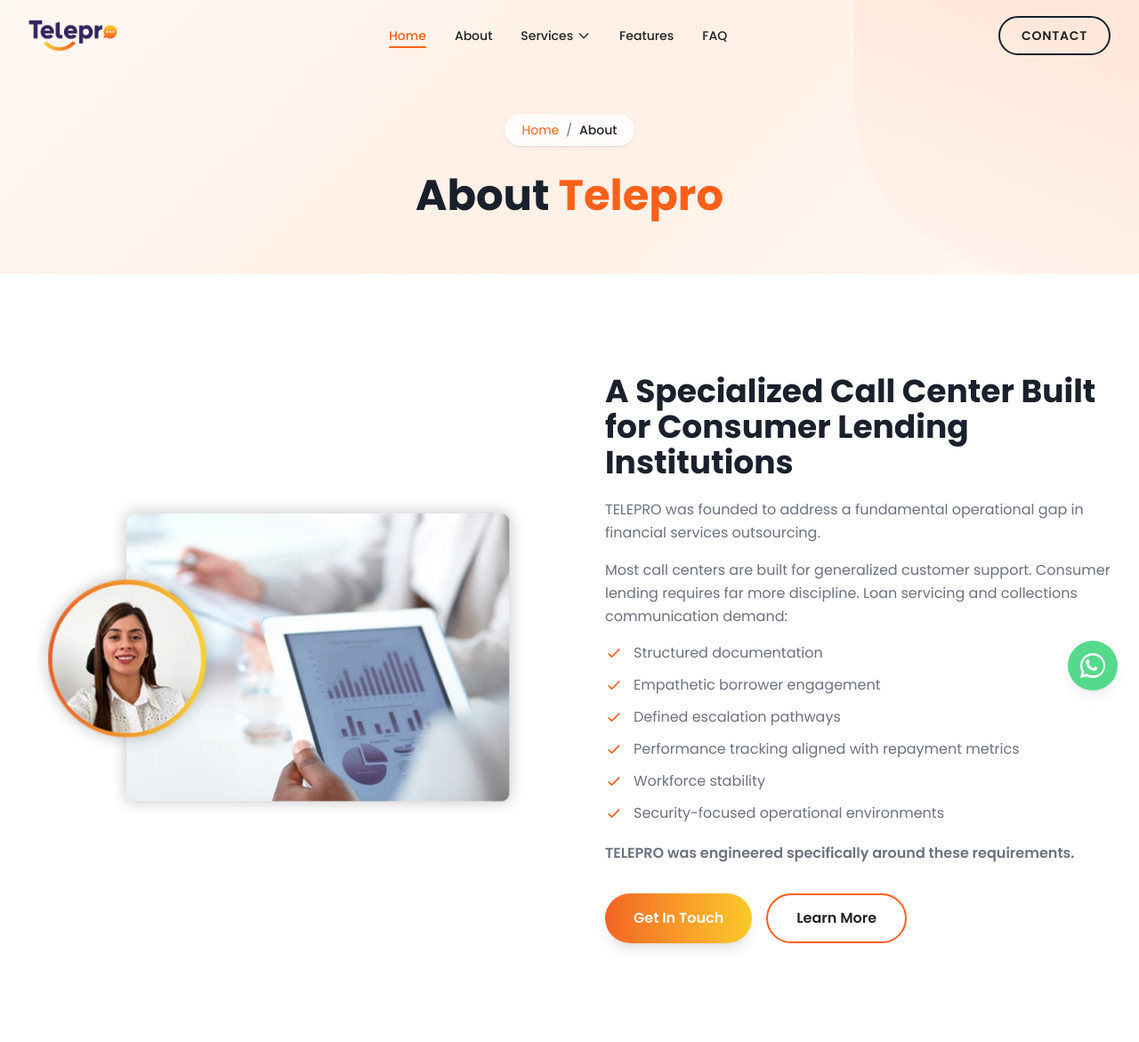
After one commit to NairoGuerrero/TelePro, a Django app: page /about/ in a window 1280 px wide. The commit adds this page. Shown: the top 1171 px of the page at 89% size. Run offline with Django 5.2, Linux system fonts and the light colour scheme; style sheets or scripts are compiled from the project's sources.

Commit message:
feat: add internal pages (about, faq, contact, services, features) with reusable components and URL routing

```diff
--- a/landingPage/urls.py
+++ b/landingPage/urls.py
@@ -5,4 +5,11 @@ app_name = 'landing'
 
 urlpatterns = [
     path('', views.index, name='index'),
+    path('about/', views.about, name='about'),
+    path('services/', views.services, name='services'),
+    path('features/', views.features, name='features'),
+    path('faq/', views.faq, name='faq'),
+    path('contact/', views.contact, name='contact'),
+    path('privacy/', views.privacy, name='privacy'),
+    path('sitemap/', views.sitemap_view, name='sitemap'),
 ]
--- a/landingPage/views.py
+++ b/landingPage/views.py
@@ -3,3 +3,31 @@ from django.shortcuts import render
 
 def index(request):
     return render(request, 'landingPage/index.html')
+
+
+def about(request):
+    return render(request, 'landingPage/about.html')
+
+
+def services(request):
+    return render(request, 'landingPage/services.html')
+
+
+def features(request):
+    return render(request, 'landingPage/features.html')
+
+
+def faq(request):
+    return render(request, 'landingPage/faq.html')
+
+
+def contact(request):
+    return render(request, 'landingPage/contact.html')
+
+
+def privacy(request):
+    return render(request, 'landingPage/privacy.html')
+
+
+def sitemap_view(request):
+    return render(request, 'landingPage/sitemap.html')
--- /dev/null
+++ b/templates/components/cta_section.html
@@ -0,0 +1,22 @@
+<!-- Reusable CTA section -->
+<section class="py-20 lg:py-28">
+    <div class="container mx-auto px-4 sm:px-6 lg:px-8">
+        <div class="relative overflow-hidden rounded-3xl p-10 sm:p-16 text-center" style="background: linear-gradient(-150deg, #f26325 7.64%, #faca2b 120.07%);">
+            <div class="absolute top-0 left-0 w-full h-full opacity-10">
+                <div class="absolute top-10 left-10 w-40 h-40 bg-white rounded-full blur-3xl"></div>
+                <div class="absolute bottom-10 right-10 w-60 h-60 bg-white rounded-full blur-3xl"></div>
+            </div>
+            <div data-aos="zoom-in" class="relative z-10 max-w-3xl mx-auto">
+                <h2 class="text-3xl sm:text-4xl lg:text-5xl font-bold text-white">
+                    {{ cta_title|default:"Get Started with Telepro Today!" }}
+                </h2>
+                <p class="mt-6 text-white/90 text-lg leading-relaxed">
+                    {{ cta_text|default:"We are committed to delivering high-quality, customized solutions that drive efficiency, customer satisfaction, and business growth. Partner with Telepro and take your customer service and back-office operations to the next level! Contact us today to discuss your outsourcing needs and learn how we can help your business thrive." }}
+                </p>
+                <a href="{% url 'landing:contact' %}" class="inline-flex items-center mt-8 px-10 py-4 bg-white text-primary-dark font-bold rounded-full shadow-lg hover:shadow-xl hover:scale-105 transition-all duration-300">
+                    Contact Us
+                </a>
+            </div>
+        </div>
+    </div>
+</section>
--- a/templates/components/navbar.html
+++ b/templates/components/navbar.html
@@ -11,11 +11,11 @@
             <!-- Desktop Menu -->
             <div class="hidden lg:flex items-center space-x-8">
                 <a href="{% url 'landing:index' %}" class="nav-link-custom active">Home</a>
-                <a href="#about" class="nav-link-custom">About</a>
+                <a href="{% url 'landing:about' %}" class="nav-link-custom">About</a>
 
                 <!-- Services Dropdown -->
                 <div class="relative group">
-                    <a href="#services" class="nav-link-custom inline-flex items-center">
+                    <a href="{% url 'landing:services'%}" class="nav-link-custom inline-flex items-center">
                         Services
                         <svg class="ml-1 w-4 h-4 transition-transform duration-200 group-hover:rotate-180" fill="none" stroke="currentColor" viewBox="0 0 24 24">
                             <path stroke-linecap="round" stroke-linejoin="round" stroke-width="2" d="M19 9l-7 7-7-7"/>
@@ -47,13 +47,13 @@
                     </div>
                 </div>
 
-                <a href="#features" class="nav-link-custom">Features</a>
-                <a href="#faq" class="nav-link-custom">FAQ</a>
+                <a href="{% url 'landing:features'%}" class="nav-link-custom">Features</a>
+                <a href="{% url 'landing:faq'%}" class="nav-link-custom">FAQ</a>
             </div>
 
             <!-- Contact Button (Desktop) -->
             <div class="hidden lg:block">
-                <a href="#contact" class="inline-flex items-center px-6 py-2.5 border-2 border-dark rounded-full text-sm font-semibold uppercase tracking-wider hover:bg-dark hover:text-white transition-all duration-300">
+                <a href="{% url 'landing:contact'%}" class="inline-flex items-center px-6 py-2.5 border-2 border-dark rounded-full text-sm font-semibold uppercase tracking-wider hover:bg-dark hover:text-white transition-all duration-300">
                     Contact
                 </a>
             </div>
--- /dev/null
+++ b/templates/components/page_hero.html
@@ -0,0 +1,16 @@
+<!-- Reusable page hero with breadcrumb -->
+<section class="relative pt-32 pb-16 overflow-hidden" style="background: linear-gradient(135deg, #FFF8F3 0%, #FFF0E6 50%, #FFF8F3 100%);">
+    <div class="absolute top-0 right-0 w-1/4 h-full bg-gradient-to-bl from-primary/10 to-transparent rounded-bl-[200px]"></div>
+    <div class="container mx-auto px-4 sm:px-6 lg:px-8 relative z-10">
+        <div class="text-center">
+            <nav class="inline-flex items-center gap-2 bg-white/80 backdrop-blur-sm rounded-full px-5 py-2 text-sm shadow-sm">
+                <a href="{% url 'landing:index' %}" class="text-primary hover:text-primary-dark transition-colors">Home</a>
+                <span class="text-text-secondary">/</span>
+                <span class="text-text-primary font-medium">{{ page_title }}</span>
+            </nav>
+            <h1 class="mt-8 text-4xl sm:text-5xl font-bold text-dark" data-aos="fade-up">
+                {{ heading|safe }}
+            </h1>
+        </div>
+    </div>
+</section>
--- /dev/null
+++ b/templates/landingPage/about.html
@@ -0,0 +1,108 @@
+{% extends 'base.html' %}
+{% load static %}
+
+{% block title %}About | TelePro{% endblock %}
+
+{% block content %}
+
+{% include 'components/page_hero.html' with page_title="About" heading="About <span class='text-primary'>Telepro</span>" %}
+
+<!-- Intro Section -->
+<section class="py-20 lg:py-28 bg-white">
+    <div class="container mx-auto px-4 sm:px-6 lg:px-8">
+        <div class="grid grid-cols-1 lg:grid-cols-2 gap-12 lg:gap-20 items-center">
+            <div data-aos="fade-right" class="order-2 lg:order-1">
+                <img src="{% static 'images/about.webp' %}" alt="About Telepro" class="w-full rounded-2xl">
+            </div>
+            <div data-aos="fade-left" class="order-1 lg:order-2">
+                <h2 class="text-3xl sm:text-4xl font-bold text-dark">A Specialized Call Center Built for Consumer Lending Institutions</h2>
+                <p class="mt-5 text-text-secondary leading-relaxed">TELEPRO was founded to address a fundamental operational gap in financial services outsourcing.</p>
+                <p class="mt-4 text-text-secondary leading-relaxed">Most call centers are built for generalized customer support. Consumer lending requires far more discipline. Loan servicing and collections communication demand:</p>
+                <ul class="mt-4 space-y-3">
+                    <li class="flex items-start gap-3"><svg class="w-5 h-5 text-primary mt-0.5 flex-shrink-0" fill="none" stroke="currentColor" viewBox="0 0 24 24"><path stroke-linecap="round" stroke-linejoin="round" stroke-width="2" d="M5 13l4 4L19 7"/></svg><span class="text-text-secondary">Structured documentation</span></li>
+                    <li class="flex items-start gap-3"><svg class="w-5 h-5 text-primary mt-0.5 flex-shrink-0" fill="none" stroke="currentColor" viewBox="0 0 24 24"><path stroke-linecap="round" stroke-linejoin="round" stroke-width="2" d="M5 13l4 4L19 7"/></svg><span class="text-text-secondary">Empathetic borrower engagement</span></li>
+                    <li class="flex items-start gap-3"><svg class="w-5 h-5 text-primary mt-0.5 flex-shrink-0" fill="none" stroke="currentColor" viewBox="0 0 24 24"><path stroke-linecap="round" stroke-linejoin="round" stroke-width="2" d="M5 13l4 4L19 7"/></svg><span class="text-text-secondary">Defined escalation pathways</span></li>
+                    <li class="flex items-start gap-3"><svg class="w-5 h-5 text-primary mt-0.5 flex-shrink-0" fill="none" stroke="currentColor" viewBox="0 0 24 24"><path stroke-linecap="round" stroke-linejoin="round" stroke-width="2" d="M5 13l4 4L19 7"/></svg><span class="text-text-secondary">Performance tracking aligned with repayment metrics</span></li>
+                    <li class="flex items-start gap-3"><svg class="w-5 h-5 text-primary mt-0.5 flex-shrink-0" fill="none" stroke="currentColor" viewBox="0 0 24 24"><path stroke-linecap="round" stroke-linejoin="round" stroke-width="2" d="M5 13l4 4L19 7"/></svg><span class="text-text-secondary">Workforce stability</span></li>
+                    <li class="flex items-start gap-3"><svg class="w-5 h-5 text-primary mt-0.5 flex-shrink-0" fill="none" stroke="currentColor" viewBox="0 0 24 24"><path stroke-linecap="round" stroke-linejoin="round" stroke-width="2" d="M5 13l4 4L19 7"/></svg><span class="text-text-secondary">Security-focused operational environments</span></li>
+                </ul>
+                <p class="mt-5 text-text-secondary leading-relaxed font-semibold">TELEPRO was engineered specifically around these requirements.</p>
+                <div class="mt-8 flex flex-col sm:flex-row gap-4">
+                    <a href="{% url 'landing:contact' %}" class="inline-flex items-center justify-center px-8 py-3.5 bg-gradient-to-r from-primary-dark to-primary-light text-white font-semibold rounded-full shadow-lg hover:shadow-xl hover:scale-105 transition-all duration-300">Get In Touch</a>
+                    <a href="{% url 'landing:services' %}" class="inline-flex items-center justify-center px-8 py-3.5 border-2 border-primary text-text-primary font-semibold rounded-full hover:bg-gradient-to-r hover:from-primary-dark hover:to-primary-light hover:text-white hover:border-transparent transition-all duration-300">Learn More</a>
+                </div>
+            </div>
+        </div>
+    </div>
+</section>
+
+<!-- Feature Sections -->
+<section class="py-20 lg:py-28 bg-light">
+    <div class="container mx-auto px-4 sm:px-6 lg:px-8">
+        <!-- Why Generic Outsourcing Falls Short -->
+        <div class="grid grid-cols-1 lg:grid-cols-2 gap-12 items-center mb-20">
+            <div data-aos="fade-right">
+                <img src="{% static 'images/feature1.jpg' %}" alt="Why Generic Outsourcing Falls Short" class="w-full rounded-2xl shadow-lg">
+            </div>
+            <div data-aos="fade-left">
+                <h3 class="text-2xl sm:text-3xl font-bold text-dark">Why Generic Outsourcing Falls Short</h3>
+                <p class="mt-4 text-text-secondary leading-relaxed">Lenders often experience operational friction when working with traditional outsourcing providers:</p>
+                <ul class="mt-4 space-y-3">
+                    <li class="flex items-start gap-3"><svg class="w-5 h-5 text-primary mt-0.5 flex-shrink-0" fill="none" stroke="currentColor" viewBox="0 0 24 24"><path stroke-linecap="round" stroke-linejoin="round" stroke-width="2" d="M5 13l4 4L19 7"/></svg><span class="text-text-secondary">High agent turnover disrupts borrower familiarity</span></li>
+                    <li class="flex items-start gap-3"><svg class="w-5 h-5 text-primary mt-0.5 flex-shrink-0" fill="none" stroke="currentColor" viewBox="0 0 24 24"><path stroke-linecap="round" stroke-linejoin="round" stroke-width="2" d="M5 13l4 4L19 7"/></svg><span class="text-text-secondary">Inconsistent communication tone damages brand perception</span></li>
+                    <li class="flex items-start gap-3"><svg class="w-5 h-5 text-primary mt-0.5 flex-shrink-0" fill="none" stroke="currentColor" viewBox="0 0 24 24"><path stroke-linecap="round" stroke-linejoin="round" stroke-width="2" d="M5 13l4 4L19 7"/></svg><span class="text-text-secondary">Limited financial-services training increases error rates</span></li>
+                    <li class="flex items-start gap-3"><svg class="w-5 h-5 text-primary mt-0.5 flex-shrink-0" fill="none" stroke="currentColor" viewBox="0 0 24 24"><path stroke-linecap="round" stroke-linejoin="round" stroke-width="2" d="M5 13l4 4L19 7"/></svg><span class="text-text-secondary">Remote-agent models elevate data exposure risk</span></li>
+                    <li class="flex items-start gap-3"><svg class="w-5 h-5 text-primary mt-0.5 flex-shrink-0" fill="none" stroke="currentColor" viewBox="0 0 24 24"><path stroke-linecap="round" stroke-linejoin="round" stroke-width="2" d="M5 13l4 4L19 7"/></svg><span class="text-text-secondary">Poor QA transparency limits oversight</span></li>
+                    <li class="flex items-start gap-3"><svg class="w-5 h-5 text-primary mt-0.5 flex-shrink-0" fill="none" stroke="currentColor" viewBox="0 0 24 24"><path stroke-linecap="round" stroke-linejoin="round" stroke-width="2" d="M5 13l4 4L19 7"/></svg><span class="text-text-secondary">Difficulty scaling during peak periods</span></li>
+                </ul>
+                <p class="mt-4 text-text-secondary leading-relaxed">These weaknesses impact repayment behavior and borrower trust.</p>
+                <p class="mt-2 text-text-secondary leading-relaxed font-semibold">TELEPRO addresses these risks through structured workforce management and supervised on-site operations.</p>
+            </div>
+        </div>
+
+        <!-- Recruitment -->
+        <div class="grid grid-cols-1 lg:grid-cols-2 gap-12 items-center mb-20">
+            <div data-aos="fade-left" class="order-1 lg:order-2">
+                <img src="{% static 'images/feature2.jpg' %}" alt="Recruitment Discipline" class="w-full rounded-2xl shadow-lg">
+            </div>
+            <div data-aos="fade-right" class="order-2 lg:order-1">
+                <h3 class="text-2xl sm:text-3xl font-bold text-dark">Recruitment Discipline & Workforce Quality</h3>
+                <p class="mt-4 text-text-secondary leading-relaxed">Borrower communication quality begins with recruitment rigor.</p>
+                <p class="mt-2 text-text-secondary leading-relaxed">Our hiring standards include:</p>
+                <ul class="mt-4 space-y-3">
+                    <li class="flex items-start gap-3"><svg class="w-5 h-5 text-primary mt-0.5 flex-shrink-0" fill="none" stroke="currentColor" viewBox="0 0 24 24"><path stroke-linecap="round" stroke-linejoin="round" stroke-width="2" d="M5 13l4 4L19 7"/></svg><span class="text-text-secondary">CEFR C1+ English fluency for U.S.-aligned communication</span></li>
+                    <li class="flex items-start gap-3"><svg class="w-5 h-5 text-primary mt-0.5 flex-shrink-0" fill="none" stroke="currentColor" viewBox="0 0 24 24"><path stroke-linecap="round" stroke-linejoin="round" stroke-width="2" d="M5 13l4 4L19 7"/></svg><span class="text-text-secondary">Spanish bilingual capability</span></li>
+                    <li class="flex items-start gap-3"><svg class="w-5 h-5 text-primary mt-0.5 flex-shrink-0" fill="none" stroke="currentColor" viewBox="0 0 24 24"><path stroke-linecap="round" stroke-linejoin="round" stroke-width="2" d="M5 13l4 4L19 7"/></svg><span class="text-text-secondary">Prior experience in lending, collections, or financial services preferred</span></li>
+                    <li class="flex items-start gap-3"><svg class="w-5 h-5 text-primary mt-0.5 flex-shrink-0" fill="none" stroke="currentColor" viewBox="0 0 24 24"><path stroke-linecap="round" stroke-linejoin="round" stroke-width="2" d="M5 13l4 4L19 7"/></svg><span class="text-text-secondary">Background verification and professionalism screening</span></li>
+                    <li class="flex items-start gap-3"><svg class="w-5 h-5 text-primary mt-0.5 flex-shrink-0" fill="none" stroke="currentColor" viewBox="0 0 24 24"><path stroke-linecap="round" stroke-linejoin="round" stroke-width="2" d="M5 13l4 4L19 7"/></svg><span class="text-text-secondary">Personality assessments aligned with empathy and accountability</span></li>
+                    <li class="flex items-start gap-3"><svg class="w-5 h-5 text-primary mt-0.5 flex-shrink-0" fill="none" stroke="currentColor" viewBox="0 0 24 24"><path stroke-linecap="round" stroke-linejoin="round" stroke-width="2" d="M5 13l4 4L19 7"/></svg><span class="text-text-secondary">Client participation in final agent interviews and approval</span></li>
+                </ul>
+                <p class="mt-4 text-text-secondary leading-relaxed font-semibold">We prioritize long-term workforce stability over short-term staffing volume.</p>
+            </div>
+        </div>
+
+        <!-- Culture -->
+        <div class="grid grid-cols-1 lg:grid-cols-2 gap-12 items-center">
+            <div data-aos="fade-right">
+                <img src="{% static 'images/feature3.jpg' %}" alt="Culture & Retention" class="w-full rounded-2xl shadow-lg">
+            </div>
+            <div data-aos="fade-left">
+                <h3 class="text-2xl sm:text-3xl font-bold text-dark">Culture & Retention Strategy</h3>
+                <p class="mt-4 text-text-secondary leading-relaxed">High turnover undermines borrower trust and increases retraining costs. TELEPRO invests in retention through:</p>
+                <ul class="mt-4 space-y-3">
+                    <li class="flex items-start gap-3"><svg class="w-5 h-5 text-primary mt-0.5 flex-shrink-0" fill="none" stroke="currentColor" viewBox="0 0 24 24"><path stroke-linecap="round" stroke-linejoin="round" stroke-width="2" d="M5 13l4 4L19 7"/></svg><span class="text-text-secondary">KPI-based performance incentives</span></li>
+                    <li class="flex items-start gap-3"><svg class="w-5 h-5 text-primary mt-0.5 flex-shrink-0" fill="none" stroke="currentColor" viewBox="0 0 24 24"><path stroke-linecap="round" stroke-linejoin="round" stroke-width="2" d="M5 13l4 4L19 7"/></svg><span class="text-text-secondary">Career progression pathways</span></li>
+                    <li class="flex items-start gap-3"><svg class="w-5 h-5 text-primary mt-0.5 flex-shrink-0" fill="none" stroke="currentColor" viewBox="0 0 24 24"><path stroke-linecap="round" stroke-linejoin="round" stroke-width="2" d="M5 13l4 4L19 7"/></svg><span class="text-text-secondary">Ongoing coaching and development</span></li>
+                    <li class="flex items-start gap-3"><svg class="w-5 h-5 text-primary mt-0.5 flex-shrink-0" fill="none" stroke="currentColor" viewBox="0 0 24 24"><path stroke-linecap="round" stroke-linejoin="round" stroke-width="2" d="M5 13l4 4L19 7"/></svg><span class="text-text-secondary">Wellness initiatives to reduce burnout</span></li>
+                    <li class="flex items-start gap-3"><svg class="w-5 h-5 text-primary mt-0.5 flex-shrink-0" fill="none" stroke="currentColor" viewBox="0 0 24 24"><path stroke-linecap="round" stroke-linejoin="round" stroke-width="2" d="M5 13l4 4L19 7"/></svg><span class="text-text-secondary">Team recognition programs</span></li>
+                </ul>
+                <p class="mt-4 text-text-secondary leading-relaxed">Agent familiarity strengthens borrower relationships. Stronger relationships support repayment consistency.</p>
+            </div>
+        </div>
+    </div>
+</section>
+
+<!-- CTA with custom title -->
+{% include 'components/cta_section.html' with cta_title="Operational Philosophy" cta_text="Secure infrastructure + disciplined workforce + lending-specific training + structured QA oversight = sustainable portfolio performance support. We believe outsourcing should enhance control — not reduce it. TELEPRO provides lenders with transparency, accountability, and measurable results." %}
+
+{% endblock %}
```
Also changed, not shown: templates/landingPage/contact.html (added, +10 -0 lines), templates/landingPage/faq.html (added, +165 -0 lines), templates/landingPage/features.html (added, +11 -0 lines), templates/landingPage/privacy.html (added), templates/landingPage/services.html (added), templates/landingPage/sitemap.html (added).
